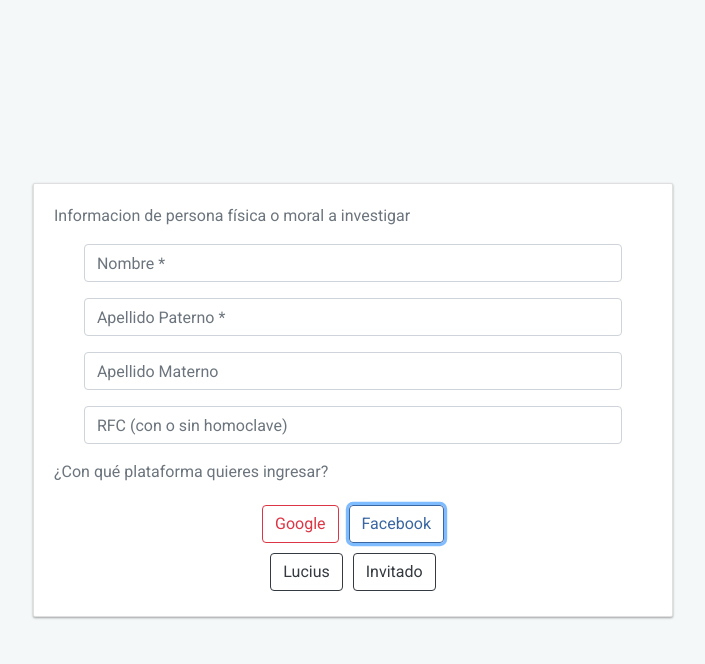
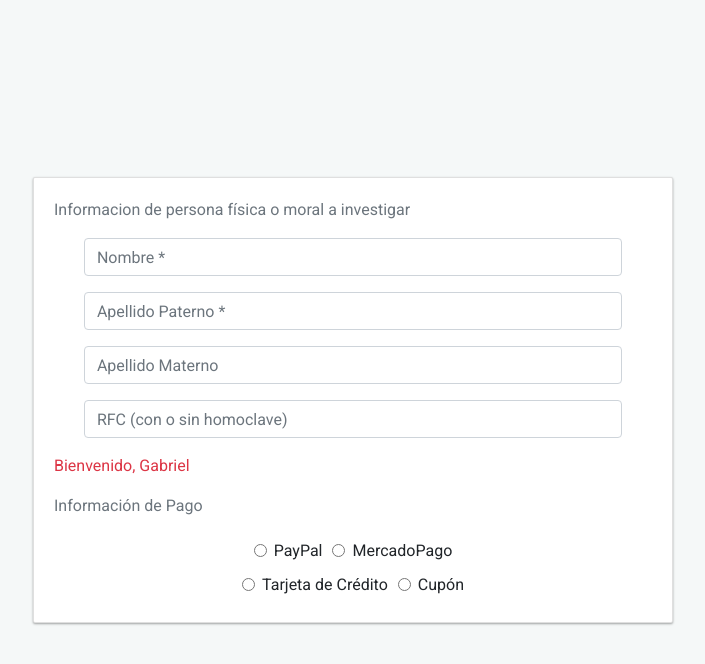
Before and after one commit to mauricio-chavez/lucius-lite, a React (Create React App) app: page / in a window 1280 px wide. Both pictures are taken after a click on the button "Facebook". Shown: the top 664 px of the page, without its empty margins (287-992 px from the left). Built offline with nearby package versions, Linux system fonts and the light colour scheme.

Commit message:
Collecting guest data and authentication method

```diff
--- /dev/null
+++ b/src/components/GuestForm/GuestForm.js
@@ -0,0 +1,31 @@
+import React from 'react';
+
+import TextInput from '../TextInput/TextInput';
+
+const GuestForm = props => (
+  <>
+    <p className="text-muted">
+      Información personal <small>(No guardaremos tu información)</small>
+    </p>
+    <TextInput
+      valueKey="firstName" placeholder="Nombre *" type="text" required={true}
+      autoFocus={true} valueHandler={props.valueHandler}
+      value={props.guestData.firstName}
+    />
+    <TextInput
+      valueKey="lastName" placeholder="Apellido(s) *" type="text" required={true}
+      valueHandler={props.valueHandler} value={props.guestData.lastName}
+    />
+    <TextInput
+      valueKey="email" placeholder="Correo electrónico * (para recibir el reporte)"
+      type="email" required={true} valueHandler={props.valueHandler}
+      value={props.guestData.email}
+    />
+    <TextInput
+      valueKey="phone" placeholder="Teléfono" type="tel"
+      valueHandler={props.valueHandler} value={props.guestData.phone}
+    />
+  </>
+);
+
+export default GuestForm;
--- a/src/components/LoginForm/LoginForm.css
+++ b/src/components/LoginForm/LoginForm.css
@@ -1,5 +1,5 @@
 .LoginButton {
-  margin: 5px 5px;
+  margin: 5px;
 }
 
 .facebook {
--- a/src/components/LoginForm/LoginForm.js
+++ b/src/components/LoginForm/LoginForm.js
@@ -6,18 +6,26 @@ const LoginForm = props => (
   <>
     <p className="text-muted">¿Con qué plataforma quieres ingresar?</p>
     <div className="container d-flex justify-content-center">
-      <button type="button" class="LoginButton btn btn-outline-danger">
+      <button type="button" className="LoginButton btn btn-outline-danger"
+        onClick={event => {props.authenticator(event, 'google')}}
+      >
         Google
       </button>
-      <button type="button" class="LoginButton btn btn-outline-primary facebook">
+      <button type="button" className="LoginButton btn btn-outline-primary facebook"
+        onClick={event => {props.authenticator(event, 'facebook')}}
+      >
         Facebook
       </button>
     </div>
     <div className="container d-flex justify-content-center">
-      <button type="button" class="LoginButton btn btn-outline-dark">
+      <button type="button" className="LoginButton btn btn-outline-dark"
+        onClick={event => {props.authenticator(event, 'lucius')}}
+      >
         Lucius
       </button>
-      <button type="button" class="LoginButton btn btn-outline-dark">
+      <button type="button" className="LoginButton btn btn-outline-dark"
+        onClick={event => {props.authenticator(event, 'guest')}}
+      >
         Invitado
       </button>
     </div>
--- /dev/null
+++ b/src/components/PaymentForm/PaymentForm.js
@@ -0,0 +1,49 @@
+import React from 'react';
+
+import GuestForm from '../GuestForm/GuestForm';
+import './PaymentMethod.css';
+
+const PaymentForm = props => {
+  const middleComponent = (props.authenticationMethod === 'guest') ? (
+    <GuestForm
+      guestData={props.guestData}
+      valueHandler={props.valueHandler}
+    />
+  ) : <p className="text-danger">Bienvenido, Gabriel</p>;
+  return (
+    <>
+      {middleComponent}
+      <p className="text-muted">Información de Pago</p>
+      <div className="container d-flex justify-content-center">
+        <div className="form-check payment">
+          <input className="form-check-input" type="radio" id="paypal" value="paypal" />
+          <label className="form-check-label" htmlFor="paypal">
+            PayPal
+            </label>
+        </div>
+        <div className="form-check payment">
+          <input className="form-check-input" type="radio" id="mercadopago" value="mercadopago" />
+          <label className="form-check-label" htmlFor="mercadopago">
+            MercadoPago
+            </label>
+        </div>
+      </div>
+      <div className="container d-flex justify-content-center">
+        <div className="form-check payment">
+          <input className="form-check-input" type="radio" id="creditCard" value="creditCard" />
+          <label className="form-check-label" htmlFor="creditCard">
+            Tarjeta de Crédito
+            </label>
+        </div>
+        <div className="form-check payment">
+          <input className="form-check-input" type="radio" id="coupon" value="coupon" />
+          <label className="form-check-label" htmlFor="coupon">
+            Cupón
+            </label>
+        </div>
+      </div>
+    </>
+  );
+};
+
+export default PaymentForm;
--- /dev/null
+++ b/src/components/PaymentForm/PaymentMethod.css
@@ -0,0 +1,3 @@
+.form-check.payment {
+  margin: 5px;
+}
--- a/src/components/PersonForm/PersonForm.js
+++ b/src/components/PersonForm/PersonForm.js
@@ -1,23 +1,23 @@
 import React from 'react';
 
-import FormInput from '../FormInput/FormInput';
+import TextInput from '../TextInput/TextInput';
 
 const PersonForm = props => (
   <>
     <p className="text-muted">Informacion de persona física o moral a investigar</p>
-    <FormInput
+    <TextInput
       valueKey="firstName" placeholder="Nombre *" type="text" required={true}
       autoFocus={true} valueHandler={props.valueHandler} value={props.firstName}
     />
-    <FormInput
+    <TextInput
       valueKey="lastName" placeholder="Apellido Paterno *" type="text"
       required={true} valueHandler={props.valueHandler} value={props.lastName}
     />
-    <FormInput
+    <TextInput
       valueKey="motherLastName" placeholder="Apellido Materno" type="text"
       valueHandler={props.valueHandler} value={props.motherLastName}
     />
-    <FormInput
+    <TextInput
       valueKey="rfc" placeholder="RFC (con o sin homoclave)" type="text"
       valueHandler={props.valueHandler} value={props.rfc}
     />
--- a/src/components/FormInput/FormInput.js
+++ b/src/components/TextInput/TextInput.js
@@ -2,7 +2,21 @@ import React from 'react';
 
 import './FormInput.css';
 
-const FormInput = props => {
+const TextInput = props => {
+
+  const inputOptions = {};
+
+  if (props.autoFocus) {
+    inputOptions.autoFocus = props.autoFocus;
+  }
+
+  if (props.required) {
+    inputOptions.required = props.required;
+  }
+
+  if (props.onClick) {
+    inputOptions.onClick = props.onClick;
+  }
 
   return (
     <div className="FormInputGroup form-group">
@@ -12,10 +26,10 @@ const FormInput = props => {
       <input
         type={props.type} id={`${props.valueKey}Id`} name={props.valueKey}
         className="FormInput form-control" placeholder={props.placeholder} value={props.value}
-        {...props} onChange={props.valueHandler}
+        {...inputOptions} onChange={props.valueHandler}
     />
     </div>
   );
 };
 
-export default FormInput;
+export default TextInput;
--- a/src/containers/ReportBuilder/ReportBuilder.js
+++ b/src/containers/ReportBuilder/ReportBuilder.js
@@ -2,15 +2,23 @@ import React, { Component } from 'react';
 
 import PersonForm from '../../components/PersonForm/PersonForm';
 import LoginForm from '../../components/LoginForm/LoginForm';
+import PaymentForm from '../../components/PaymentForm/PaymentForm';
 
-class ReportForm extends Component {
+class ReportBuilder extends Component {
 
   state = {
-    status: 'notLoggedIn',
+    authenticated: false,
+    authenticationMethod: null,
     firstName: '',
     lastName: '',
     motherLastName: '',
-    rfc: ''
+    rfc: '',
+    guest: {
+      firstName: '',
+      lastName: '',
+      email: '',
+      phone: '',
+    },
   }
 
   handleValue = event => {
@@ -22,12 +30,37 @@ class ReportForm extends Component {
     });
   }
 
-  render(props) {
+  handleGuestFormValue = event => {
+    const target = event.target;
+    const value = target.value;
+    const name = target.name;
+    this.setState(prevState => {
+      const guestInfo = prevState.guest;
+      guestInfo[name] = value;
+      return {guest: guestInfo}
+    });
+  }
+
+  authenticate = (event, method) => {
+    event.preventDefault();
+    this.setState({
+      authenticated: true,
+      authenticationMethod: method
+    });
+  };
+
+  render = props => {
     let bottomForm;
-
-    switch (this.state.status) {
-      default:
-        bottomForm = <LoginForm />;
+    if (this.state.authenticated) {
+      bottomForm = (
+        <PaymentForm
+          authenticationMethod={this.state.authenticationMethod}
+          guestData={this.state.guest}
+          valueHandler={this.handleGuestFormValue}
+        />
+      );
+    } else {
+      bottomForm = <LoginForm authenticator={this.authenticate} />;
     }
 
     return (
@@ -38,6 +71,7 @@ class ReportForm extends Component {
           motherLastName={this.state.motherLastName}
           rfc={this.state.rfc}
           valueHandler={this.handleValue}
+          authenticator={this.authenticate}
         />
         {bottomForm}
       </form>
@@ -45,4 +79,4 @@ class ReportForm extends Component {
   }
 }
 
-export default ReportForm;
+export default ReportBuilder;
```
Also changed, not shown: src/components/TextInput/FormInput.css (renamed from src/components/FormInput/FormInput.css).
